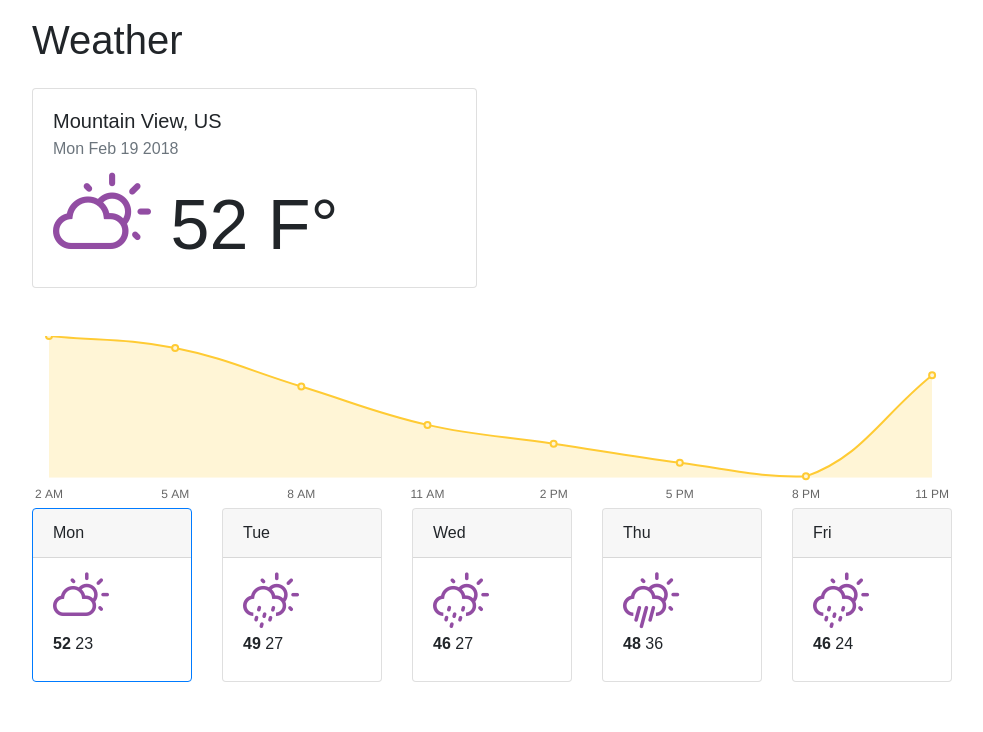
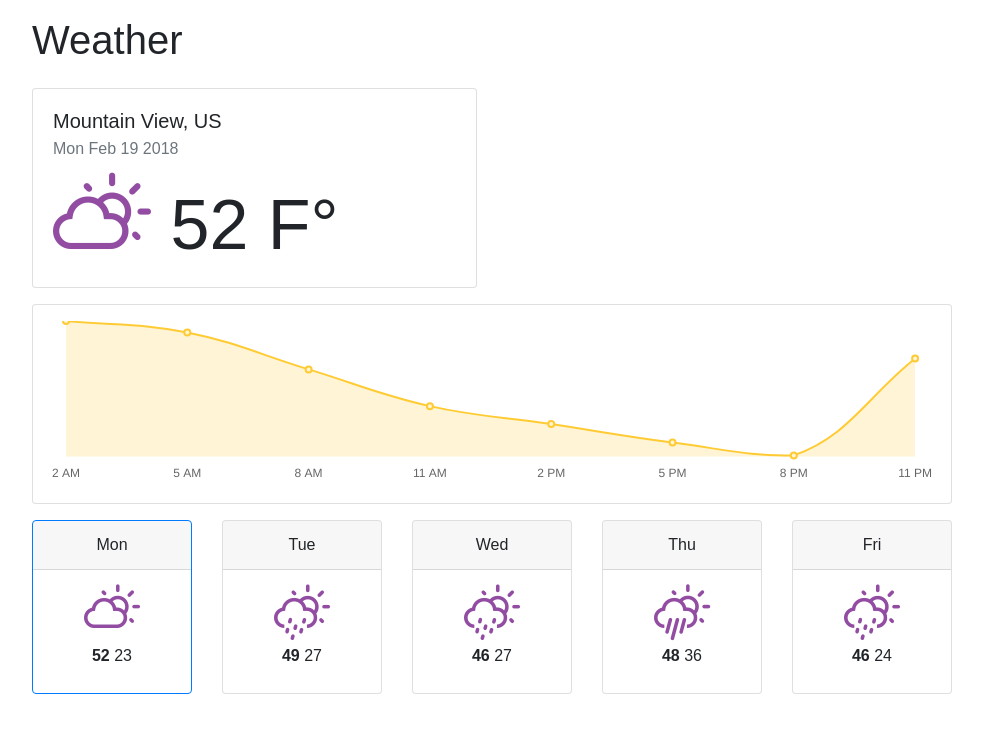
Before and after one commit to jyi468/weather, a React (Create React App) app: page / in a window 1280 px wide. Shown: the top 732 px of the page, without its empty margins (148-1131 px from the left). Built offline with nearby package versions, Linux system fonts and the light colour scheme.

Commit message:
Change styling

```diff
--- a/src/components/App.tsx
+++ b/src/components/App.tsx
@@ -77,7 +77,7 @@ export class App extends React.Component<WeatherState, WeatherState> {
                         <h1>Weather</h1>
                     </div>
                 </div>
-                <div className="row mb-5">
+                <div className="row mb-3">
                     <div className="col-sm-5 offset-sm-1">
                         <WeatherMain
                             country={country}
@@ -90,7 +90,7 @@ export class App extends React.Component<WeatherState, WeatherState> {
                     </div>
                 </div>
                 <div className="row">
-                    <div className="col-sm-10 offset-sm-1">
+                    <div className="col-sm-10 offset-sm-1 mb-3">
                         <WeatherChart points={temps}/>
                     </div>
                 </div>
--- a/src/components/weatherChart/WeatherChart.tsx
+++ b/src/components/weatherChart/WeatherChart.tsx
@@ -62,6 +62,11 @@ export const WeatherChart: React.SFC<ChartProps> = (props) => {
     }
 
     return (
-        <canvas id="myChart" width="400" height="75"></canvas>
+        <div className="card p-3">
+            <div className="card-img-top">
+                <canvas id="myChart" width="400" height="75"></canvas>
+            </div>
+        </div>
+
     );
 };
--- a/src/components/weatherDay/WeatherDay.tsx
+++ b/src/components/weatherDay/WeatherDay.tsx
@@ -14,7 +14,7 @@ export interface WeatherDayProps {
 export const WeatherDay: React.SFC<WeatherDayProps> = (props) => {
     let {dow, weather, hi, lo, isCurrentDay, scale} = props;
     return (
-        <div className={"card" + (isCurrentDay ? " border-primary" : "")}>
+        <div className={"card text-center" + (isCurrentDay ? " border-primary" : "")}>
             <div className="card-header">
                 {WeatherUtils.getDayOfWeek(dow)}
             </div>
```
Also changed, not shown: public/manifest.json.
